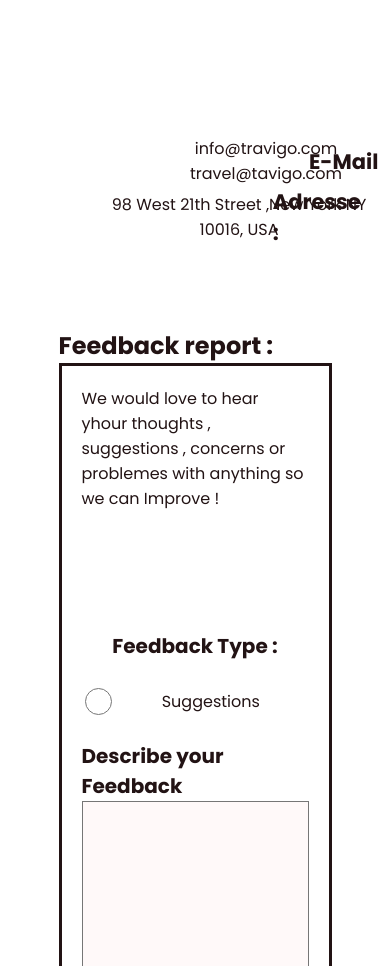
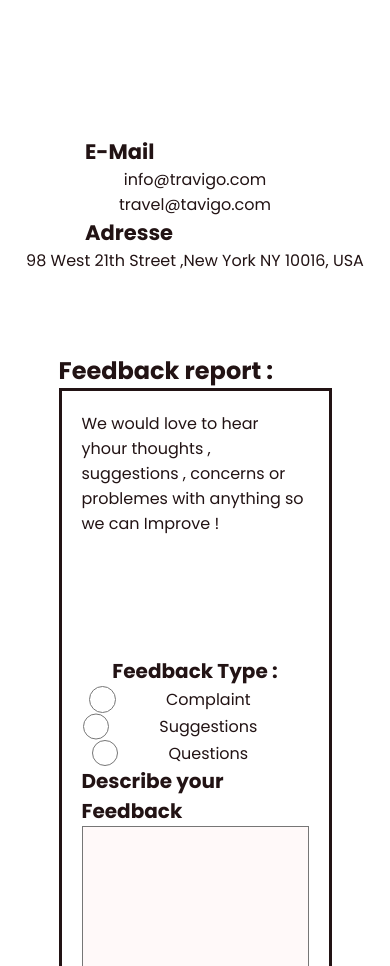
Before and after one commit to Ahmed-Rokenddine/Travigo-website-project, a plain HTML site: page Deuxieme livrable/Contact us.html in a window 390 px wide. Shown: the part 2140-3106 px from the top of the page. Drawn offline with nearby package versions, Linux system fonts and the light colour scheme.

Commit message:
optimized phone experience

```diff
--- a/Deuxieme livrable/Contact us.html
+++ b/Deuxieme livrable/Contact us.html
@@ -162,7 +162,7 @@
         </div>
     </section >
     <section>
-        <div class="mail3">
+
            <div class="mail">
            <p>E-Mail</p>
            </div>
@@ -170,14 +170,14 @@
                <p> info@travigo.com </p>
                <p>  travel@tavigo.com</p>
            </div>
-       </div>
-       <div class="mail3">
+
+       <div class=>
         <div class="mail">
-        <p>Adresse :</p>
+        <p>Adresse</p>
         </div>
         <div class="mail2">
             <p>  98 West 21th Street ,New York NY 10016, USA </p>
-        </div>
+
 
     </div>
 
--- a/Deuxieme livrable/css/style.css
+++ b/Deuxieme livrable/css/style.css
@@ -299,17 +299,18 @@ section.solid {
   }
   .mail{
 	position: relative;
-    left: 261px;
+    left: 20%;
 	font-weight: bold;
 	font-size: 21px;
   }
   .mail2{
 	text-align: center;
+	position: relative;
     }
     .mail3{
 	display: flex;
 	align-items: center;
-	justify-content: space-around;
+	justify-content: space-evenly;
     }
   .titl{
 	position: relative;
@@ -605,6 +606,9 @@ textarea{
 		width: 50%;
 		margin-bottom: 12px;
 	}
+	#childWrapper{
+		flex-direction: column;
+	}
 }
 
 @media (max-width: 575px){
```
